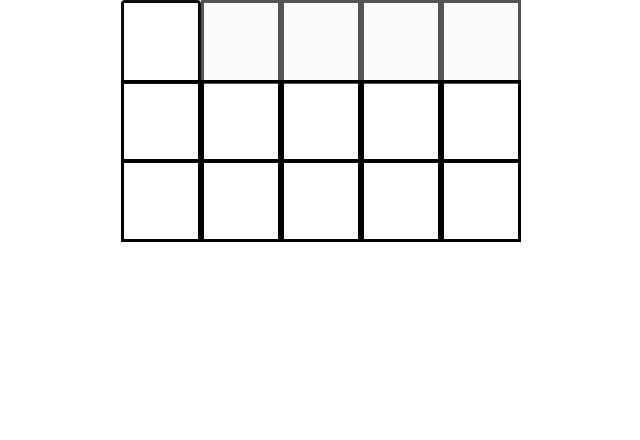
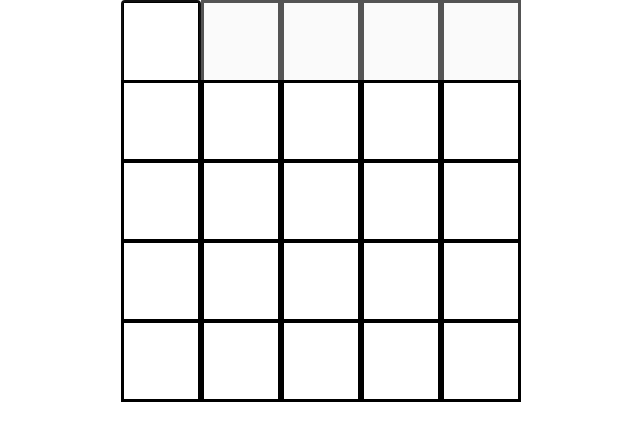
Before and after one commit to ruscott/Wordle, a React (Create React App) app in the folder wordle-app/: page / in a window 1280 px wide. Shown: the top 440 px of the page, without its empty margins (319-959 px from the left). Built offline with nearby package versions, Linux system fonts and the light colour scheme.

Commit message:
Added colours to words

```diff
--- a/wordle-app/package.json
+++ b/wordle-app/package.json
@@ -13,7 +13,7 @@
     "react": "^18.2.0",
     "react-dom": "^18.2.0",
     "react-scripts": "5.0.1",
-    "styled-components": "^5.3.9",
+    "styled-components": "^5.3.10",
     "typescript": "^4.9.5",
     "web-vitals": "^2.1.4"
   },
@@ -40,5 +40,8 @@
       "last 1 firefox version",
       "last 1 safari version"
     ]
+  },
+  "devDependencies": {
+    "@types/styled-components": "^5.1.26"
   }
 }
--- a/wordle-app/src/App.tsx
+++ b/wordle-app/src/App.tsx
@@ -1,16 +1,8 @@
 import { createContext, useEffect, useRef, useState } from "react";
 import "./App.css";
 import s from "./App.styles";
+import { AppContextType, WordObject } from "./Types";
 import { WordGuess } from "./WordGuess/WordGuess";
-
-type AppContextType = {
-  activeIndex: number;
-  setActiveIndex: React.Dispatch<React.SetStateAction<number>>;
-  letters: string[];
-  setLetters: React.Dispatch<React.SetStateAction<string[]>>;
-  guesses: string[];
-  setGuesses: React.Dispatch<React.SetStateAction<string[]>>;
-};
 
 const AppContext = createContext<AppContextType>({
   activeIndex: 0,
@@ -22,15 +14,22 @@ const AppContext = createContext<AppContextType>({
 });
 
 function App() {
+  const wordsArray: WordObject[] = Array.from({ length: 6 }, () => {
+    return {
+      word: "     ",
+      letters: [
+        { letter: " ", color: "white" },
+        { letter: " ", color: "white" },
+        { letter: " ", color: "white" },
+        { letter: " ", color: "white" },
+        { letter: " ", color: "white" },
+      ],
+    };
+  });
+
   const [letters, setLetters] = useState(["", "", "", "", ""]);
   const [activeIndex, setActiveIndex] = useState(0);
-  const [guesses, setGuesses] = useState<string[]>([
-    "     ",
-    "     ",
-    "     ",
-    "     ",
-    "     ",
-  ]);
+  const [guesses, setGuesses] = useState<WordObject[]>(wordsArray);
   const [currentGuess, setCurrentGuesses] = useState<number>(0);
   const MAX_GUESSES: number = 5;
   const inputRef = useRef<HTMLInputElement | null>(null);
@@ -61,15 +60,51 @@ function App() {
       }
     }
   };
+  var secretWord: string[] = "CREPT".split("");
+
+  const findBgColours = (guessedWord: string[], secretWord: string[]) => {
+    let colours: string[] = ["", "", "", "", ""];
+    for (let i = 0; i < guessedWord.length; i++) {
+      const letter = guessedWord[i];
+      if (letter === " ") {
+        colours[i] = "white";
+      } else if (letter === secretWord[i]) {
+        // Correct letter in correct position
+        secretWord[i] = "_";
+        colours[i] = "green";
+      }
+    }
+    for (let i = 0; i < guessedWord.length; i++) {
+      const letter = guessedWord[i];
+      if (colours[i] === "") {
+        if (secretWord.includes(letter)) {
+          secretWord[secretWord.indexOf(letter)] = "_";
+          colours[i] = "yellow";
+        } else colours[i] = "grey";
+      }
+    }
+    return colours;
+  };
 
   const handleKeyDown = (event: React.KeyboardEvent) => {
     if (event.key === "Enter") {
-      // Add current word to guesses list
+      const correspondingColours = findBgColours(letters, secretWord);
+      // Create new word object with letters and colors
+      const newWordObject: WordObject = {
+        word: letters.join(""),
+        letters: letters.map((letter, index) => ({
+          letter,
+          color: correspondingColours[index],
+        })),
+      };
       const newGuesses = guesses;
-      newGuesses[currentGuess] = letters.join("");
-      console.log(newGuesses);
+      newGuesses[currentGuess] = newWordObject;
+
+      setCurrentGuesses(currentGuess + 1);
+
+      // Add new word object to guesses list
       setGuesses(newGuesses);
-      setCurrentGuesses(currentGuess + 1);
+
       // Clear input boxes and reset active index
       setLetters(["", "", "", "", ""]);
       setActiveIndex(0);
@@ -97,7 +132,7 @@ function App() {
         setGuesses,
       }}
     >
-      {Array.from(Array(3).keys()).map((guess: number) => (
+      {Array.from(Array(MAX_GUESSES).keys()).map((guess: number) => (
         <WordGuess
           key={guess}
           letters={letters}
--- a/wordle-app/src/LetterBox/LetterBox.styles.ts
+++ b/wordle-app/src/LetterBox/LetterBox.styles.ts
@@ -1,10 +1,11 @@
 import styled from "styled-components";
 
-const LetterBox = styled.div`
+const LetterBox = styled.div<{ bgColour: string }>`
   height: 95%;
   width: 95%;
   border: solid;
   margin: auto;
+  background-color: ${(props) => props.bgColour};
 `;
 
 const styles = { LetterBox };
--- a/wordle-app/src/LetterBox/LetterBox.tsx
+++ b/wordle-app/src/LetterBox/LetterBox.tsx
@@ -3,8 +3,9 @@ import s from "./LetterBox.styles";
 
 type Props = {
   letter: string;
+  bgColour: string;
 };
 
-export const LetterBox: React.FC<Props> = ({ letter }) => {
-  return <s.LetterBox>{letter} </s.LetterBox>;
+export const LetterBox: React.FC<Props> = ({ letter, bgColour }) => {
+  return <s.LetterBox bgColour={bgColour}>{letter}</s.LetterBox>;
 };
--- /dev/null
+++ b/wordle-app/src/Types.tsx
@@ -0,0 +1,18 @@
+export type LetterObject = {
+  letter: string;
+  color: string;
+};
+
+export type WordObject = {
+  word: string;
+  letters: LetterObject[];
+};
+
+export type AppContextType = {
+  activeIndex: number;
+  setActiveIndex: React.Dispatch<React.SetStateAction<number>>;
+  letters: string[];
+  setLetters: React.Dispatch<React.SetStateAction<string[]>>;
+  guesses: WordObject[];
+  setGuesses: React.Dispatch<React.SetStateAction<WordObject[]>>;
+};
--- a/wordle-app/src/WordGuess/WordGuess.tsx
+++ b/wordle-app/src/WordGuess/WordGuess.tsx
@@ -1,6 +1,7 @@
 import React from "react";
 import { LetterBox } from "../LetterBox/LetterBox";
 import { LetterInputBox } from "../LetterInputBox/LetterInputBox";
+import { WordObject } from "../Types";
 import s from "./WordGuess.styles";
 
 type Props = {
@@ -10,7 +11,7 @@ type Props = {
   handleLetterChange: (event: React.ChangeEvent<HTMLInputElement>) => void;
   handleKeyDown: (event: React.KeyboardEvent) => void;
   forInput: boolean;
-  guess: string;
+  guess: WordObject;
 };
 
 export const WordGuess: React.FC<Props> = ({
@@ -22,6 +23,17 @@ export const WordGuess: React.FC<Props> = ({
   forInput,
   guess,
 }) => {
+  // var secretWord: string[] = "HELLO".split("");
+  // const findBgColour = (index: number, letter: string) => {
+  //   if (letter === " ") {
+  //     return "white";
+  //   } else if (letter === secretWord[index]) {
+  //     console.log(secretWord);
+  //     return "green";
+  //   } else if (secretWord.includes(letter)) {
+  //     return "yellow";
+  //   } else return "grey";
+  // };
   console.log(guess);
   if (forInput) {
     return (
@@ -43,7 +55,11 @@ export const WordGuess: React.FC<Props> = ({
     return (
       <s.Row>
         {Array.from(Array(5).keys()).map((index: number) => (
-          <LetterBox letter={guess[index]} key={index} />
+          <LetterBox
+            letter={guess.word[index]}
+            key={index}
+            bgColour={guess.letters[index].color}
+          />
         ))}
       </s.Row>
     );
```
Also changed, not shown: 1 other file (tests, documents, lock files or other folders).
